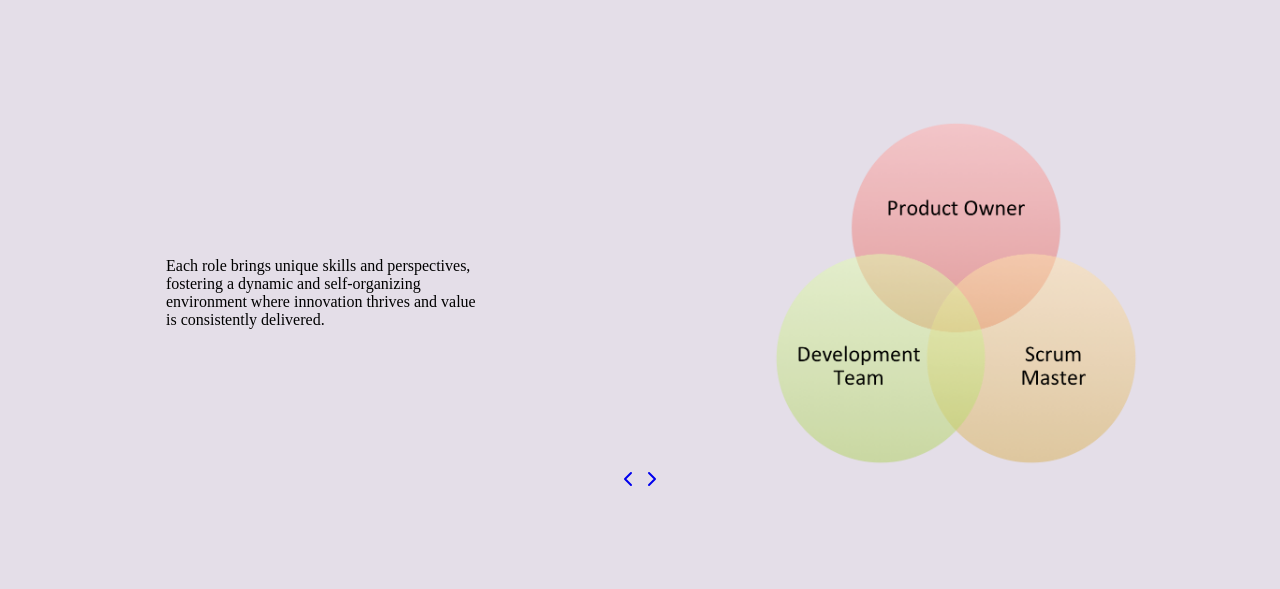
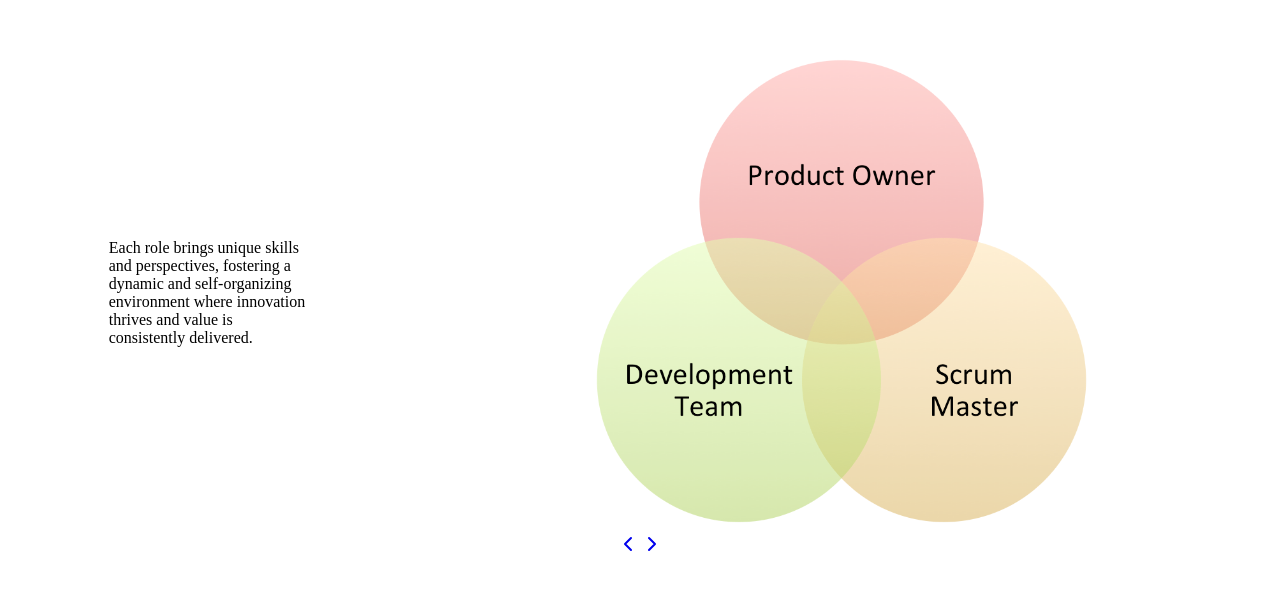
Before and after one commit to Memai2023/scrum-guide, a React (Vite) app: page /scrum-team in a window 1280 px wide. Shown: the part 101-690 px from the top of the page. Built offline with nearby package versions, Linux system fonts and the light colour scheme.

Commit message:
changing some kode fron CR

```diff
--- a/src/Components/ScrumTeam/ThreeCirkles/Cirkles.module.css
+++ b/src/Components/ScrumTeam/ThreeCirkles/Cirkles.module.css
@@ -1,14 +1,9 @@
-body {
-    background-color: #E4DEE8;
-}
-
 .wraper {
     display: flex;
     flex-direction: row;
 }
 
-.mainText,
-.cirkles {
+.mainText {
     width: 50%;
     display: flex;
     justify-content: center;
@@ -40,7 +35,6 @@ body {
 
 @media only screen and (max-width: 768px) {
     .wraper {
-        display: flex;
         flex-direction: column;
         justify-content: center;
         align-items: center;
--- a/src/Components/ScrumTeam/ThreeCirkles/index.jsx
+++ b/src/Components/ScrumTeam/ThreeCirkles/index.jsx
@@ -11,7 +11,7 @@ const TreeCirkles = () => {
                 <div className={styles.mainText}>
                     <p className={styles.text}>{ScrumTeam.conclusionText}</p>
                 </div>
-                <div className={styles.cirkles}>
+                <div>
                     <img src={ScrumTeam.circleImageSource} className={styles.image}/>
                 </div>
             </main>
```
Also changed, not shown: src/Components/SprintEvents/Hero/Hero.module.css (added, +8 -0 lines), src/Components/SprintEvents/Hero/index.jsx (added, +14 -0 lines).
